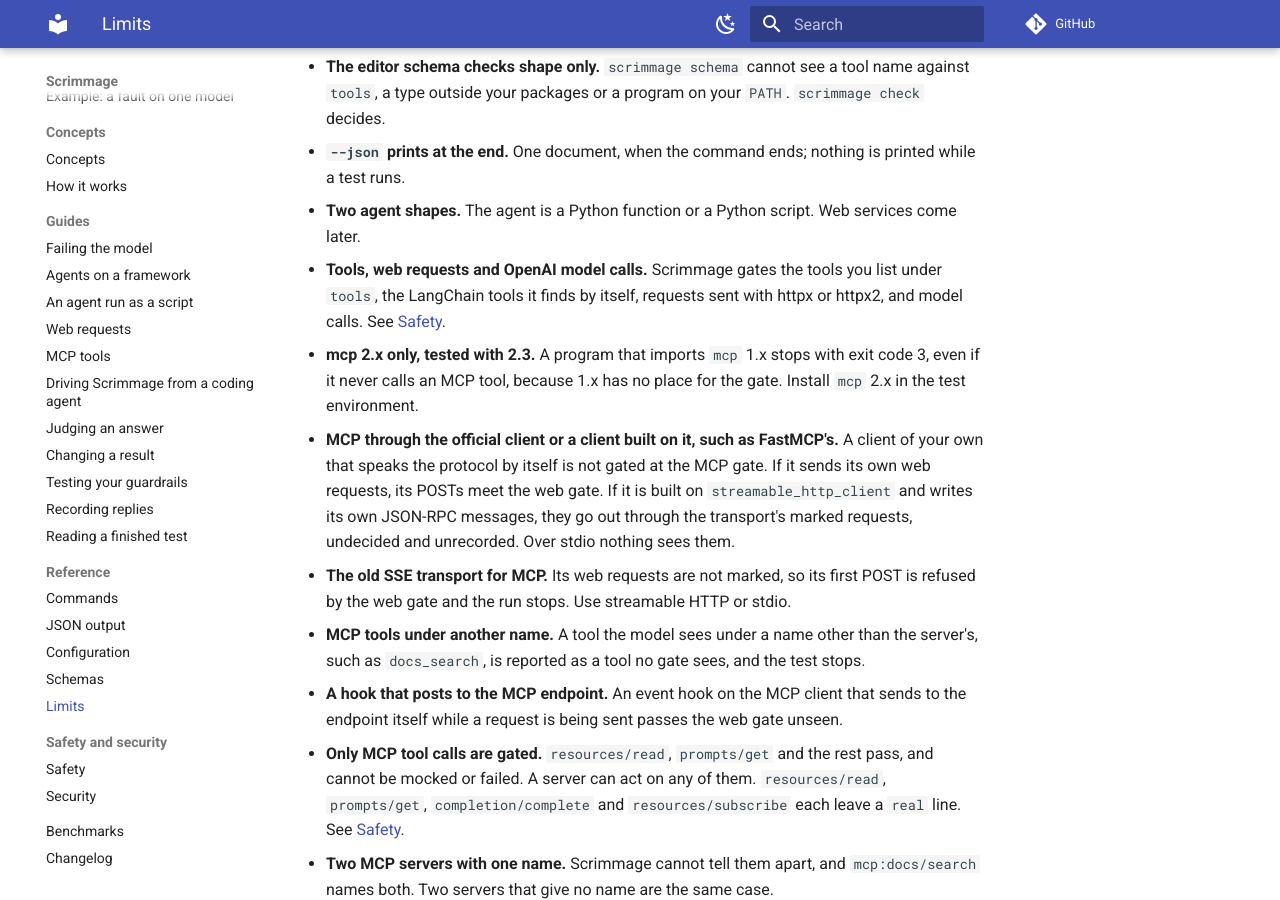
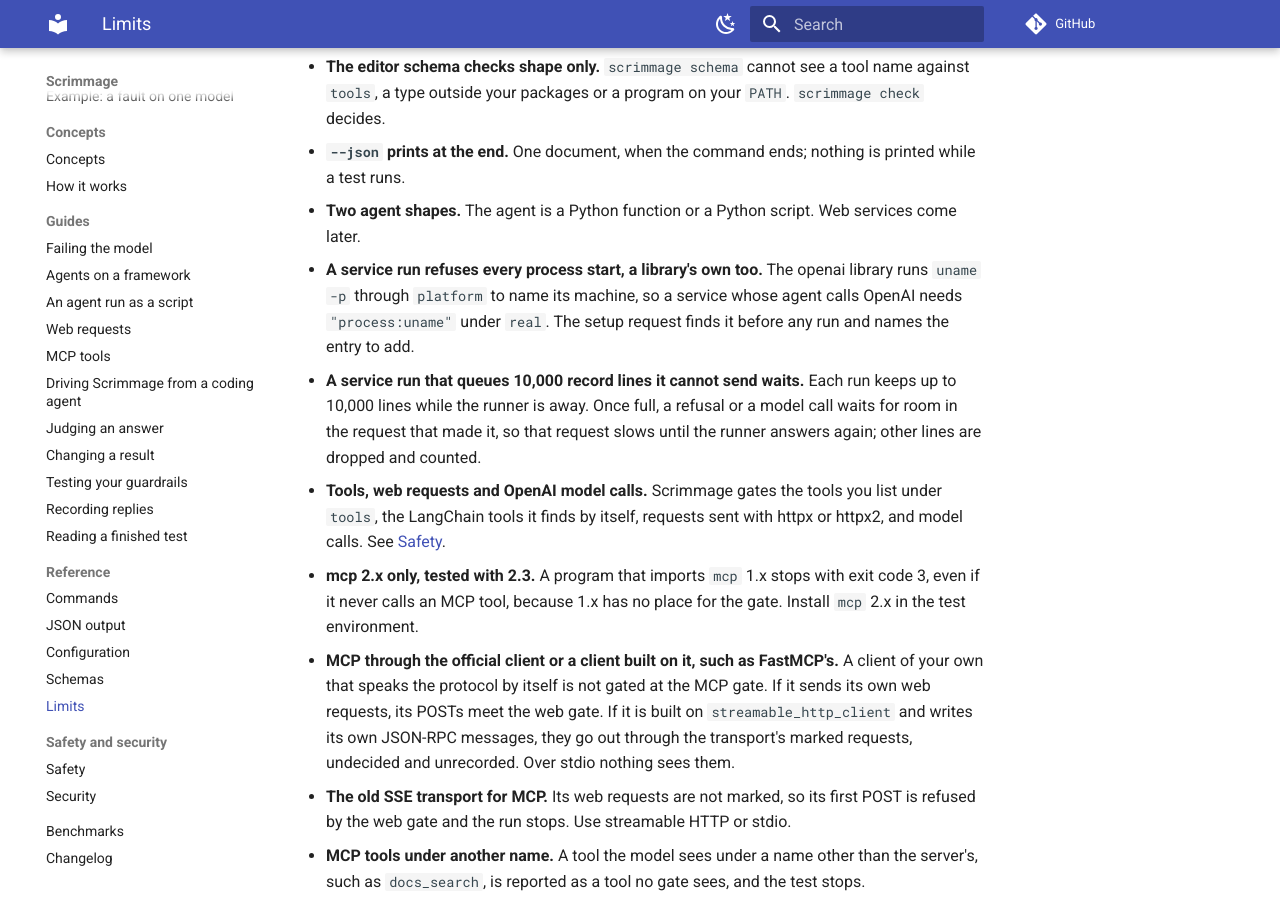
Before and after one commit to ManishKumar97/scrimmage, an MkDocs documentation site: the page built from docs/limits.md, in a window 1280 px wide and 900 px high, scrolled down 482 px. Built offline with MkDocs 1.6.1 and Material for MkDocs 9.7.7, drawn with Linux system fonts in a browser that asks for light colours; comment, search, counter and statistics services are not loaded.

Commit message:
docs(limits): name a service's uname start and its full line queue

```diff
--- a/docs/limits.md
+++ b/docs/limits.md
@@ -6,6 +6,8 @@
 - **The editor schema checks shape only.** `scrimmage schema` cannot see a tool name against `tools`, a type outside your packages or a program on your `PATH`. `scrimmage check` decides.
 - **`--json` prints at the end.** One document, when the command ends; nothing is printed while a test runs.
 - **Two agent shapes.** The agent is a Python function or a Python script. Web services come later.
+- **A service run refuses every process start, a library's own too.** The openai library runs `uname -p` through `platform` to name its machine, so a service whose agent calls OpenAI needs `"process:uname"` under `real`. The setup request finds it before any run and names the entry to add.
+- **A service run that queues 10,000 record lines it cannot send waits.** Each run keeps up to 10,000 lines while the runner is away. Once full, a refusal or a model call waits for room in the request that made it, so that request slows until the runner answers again; other lines are dropped and counted.
 - **Tools, web requests and OpenAI model calls.** Scrimmage gates the tools you list under `tools`, the LangChain tools it finds by itself, requests sent with httpx or httpx2, and model calls. See [Safety](safety.md).
 - **mcp 2.x only, tested with 2.3.** A program that imports `mcp` 1.x stops with exit code 3, even if it never calls an MCP tool, because 1.x has no place for the gate. Install `mcp` 2.x in the test environment.
 - **MCP through the official client or a client built on it, such as FastMCP's.** A client of your own that speaks the protocol by itself is not gated at the MCP gate. If it sends its own web requests, its POSTs meet the web gate. If it is built on `streamable_http_client` and writes its own JSON-RPC messages, they go out through the transport's marked requests, undecided and unrecorded. Over stdio nothing sees them.
```
